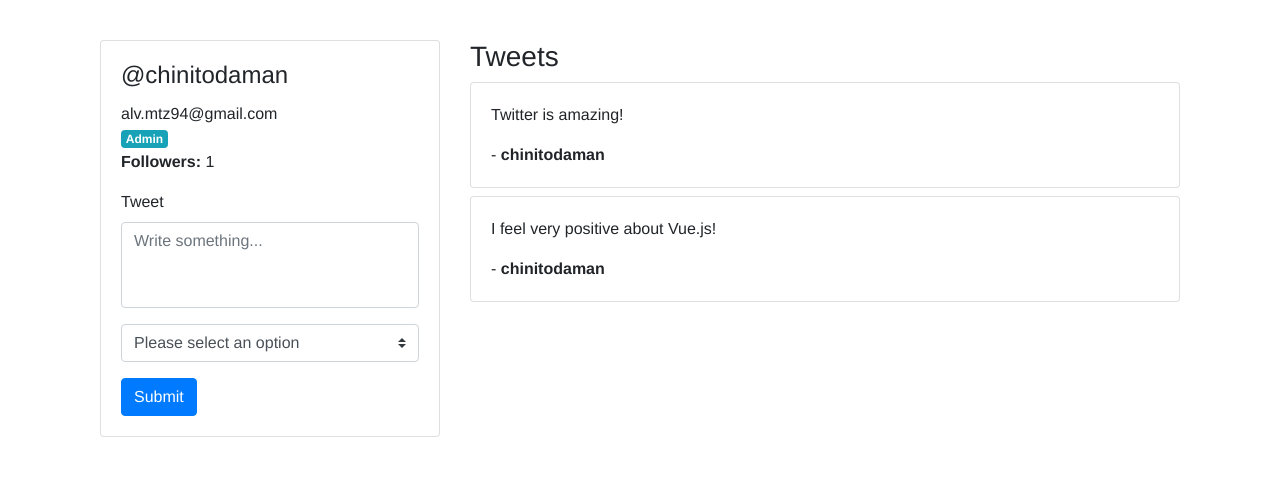
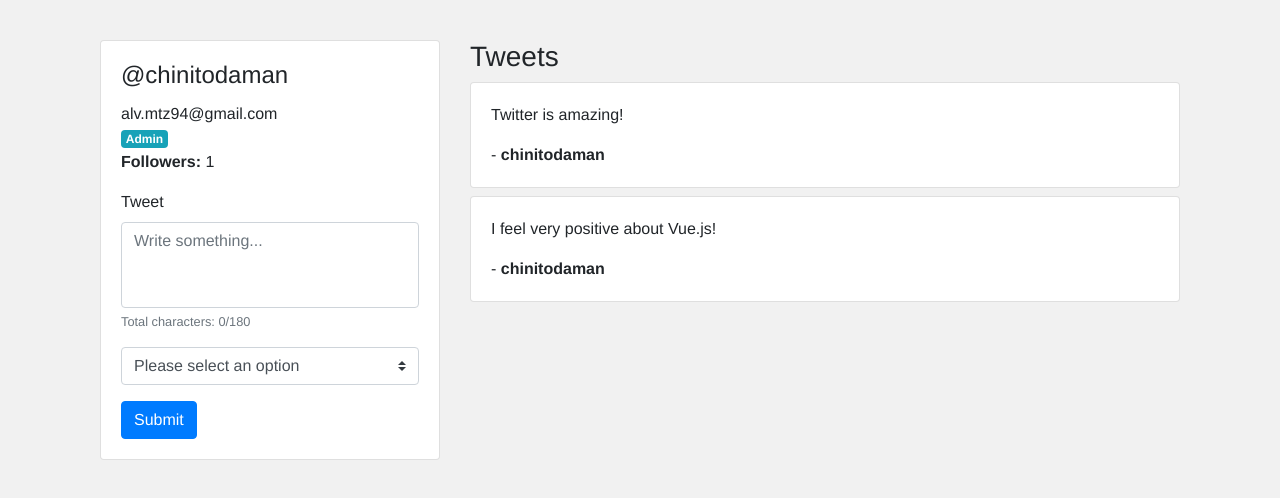
Before and after one commit to jsgilberto/twitter-clone, a Vue app: page / in a window 1280 px wide. Shown: the top 498 px of the page. Built offline with nearby package versions, Linux system fonts and the light colour scheme.

Commit message:
added character counter to new tweet form & refactored css for sass

```diff
--- a/src/App.vue
+++ b/src/App.vue
@@ -21,7 +21,9 @@
   font-family: Avenir, Helvetica, Arial, sans-serif;
   -webkit-font-smoothing: antialiased;
   -moz-osx-font-smoothing: grayscale;
-  margin-top: 40px;
-  margin-bottom: 40px;
+  padding-top: 40px;
+  padding-bottom: 40px;
+  min-height: 100vh;
+  background-color: #f1f1f1;
 }
 </style>
--- a/src/components/NewTweet.vue
+++ b/src/components/NewTweet.vue
@@ -4,6 +4,7 @@
     id="input-group-1"
     label="Tweet"
     label-for="input-1"
+    :description="`Total characters: ${newTweetCharacterCount}/180`"
   >
     <b-form-textarea
       v-model="form.tweet"
@@ -13,6 +14,7 @@
       placeholder="Write something..."
       rows="3"
       max-rows="6"
+      :class="{'input-failure': newTweetCharacterCount > 180 }"
     >
     </b-form-textarea>
   </b-form-group>
@@ -34,13 +36,22 @@
         {value: null, text: 'Please select an option'},
         {value: 'draft', text: 'Draft'},
         {value: 'instant', text: 'Instant Tweet'}
-      ]
+      ],
+      characterCount: 0
+    }
+  },
+  computed: {
+    newTweetCharacterCount() {
+      return this.form.tweet.length
     }
   },
   methods: {
     onSubmit(evt) {
       evt.preventDefault();
-      console.log(JSON.stringify(this.form));
+      if (this.newTweetCharacterCount > 180) {
+        alert('Tweet character amount exceeded!');
+        throw "Tweet character amount exceeded";
+      }
       this.$emit('new-tweet', this.form);
       this.reset();
     },
@@ -53,5 +64,9 @@
 </script>
 
 <style scoped lang="scss">
-
+.input-failure {
+  border: 3px solid rgb(226, 77, 77);
+  color: red;
+  background-color: rgba(240, 83, 83, 0.185);
+}
 </style>
--- a/src/components/TweetItem.vue
+++ b/src/components/TweetItem.vue
@@ -30,13 +30,13 @@
 }
 </script>
 
-<style scoped>
+<style scoped lang="scss">
 .tweet-item {
   cursor: pointer;
   transition: all 0.25s ease;
-}
 
-.tweet-item:hover {
-  transform: scale(1.05, 1.05);
+  &:hover {
+    transform: scale(1.05, 1.05);
+  }
 }
 </style>
```
Also changed, not shown: src/components/UserProfile.vue (+1 -7 lines).
